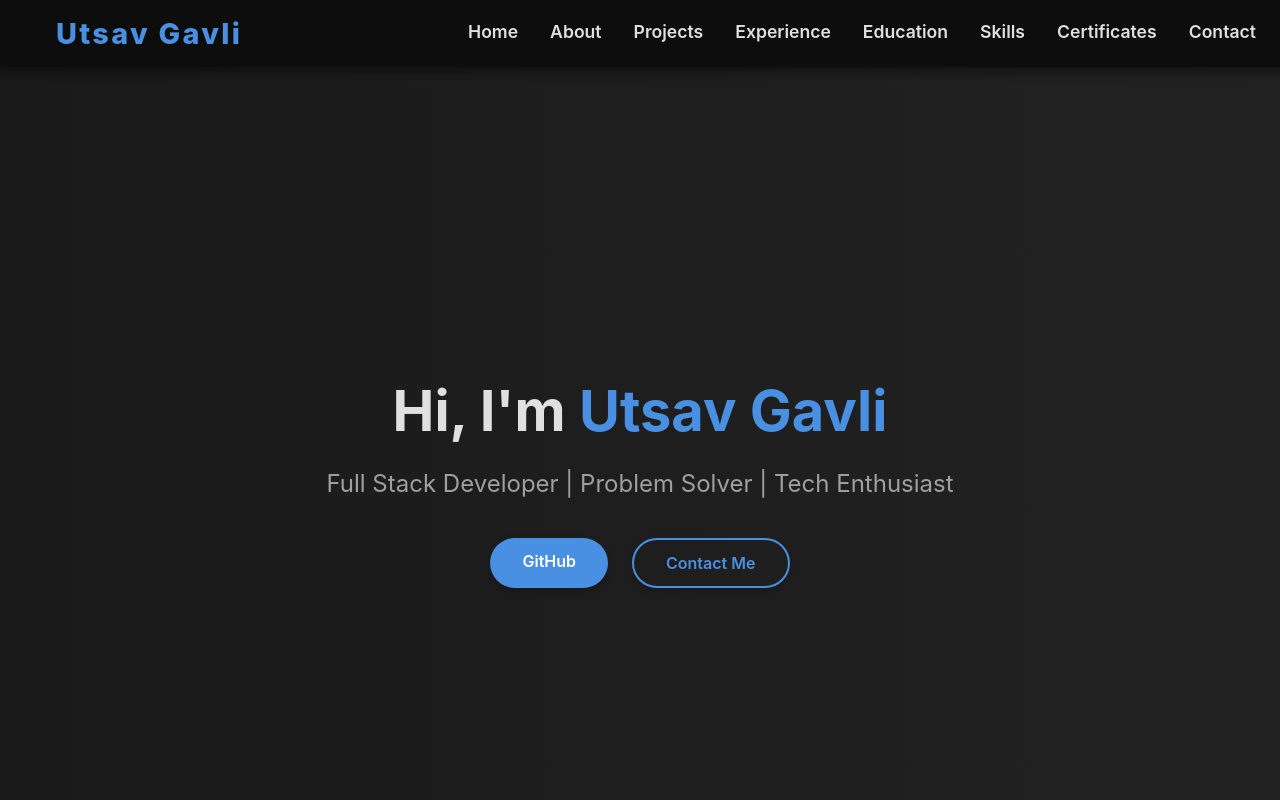
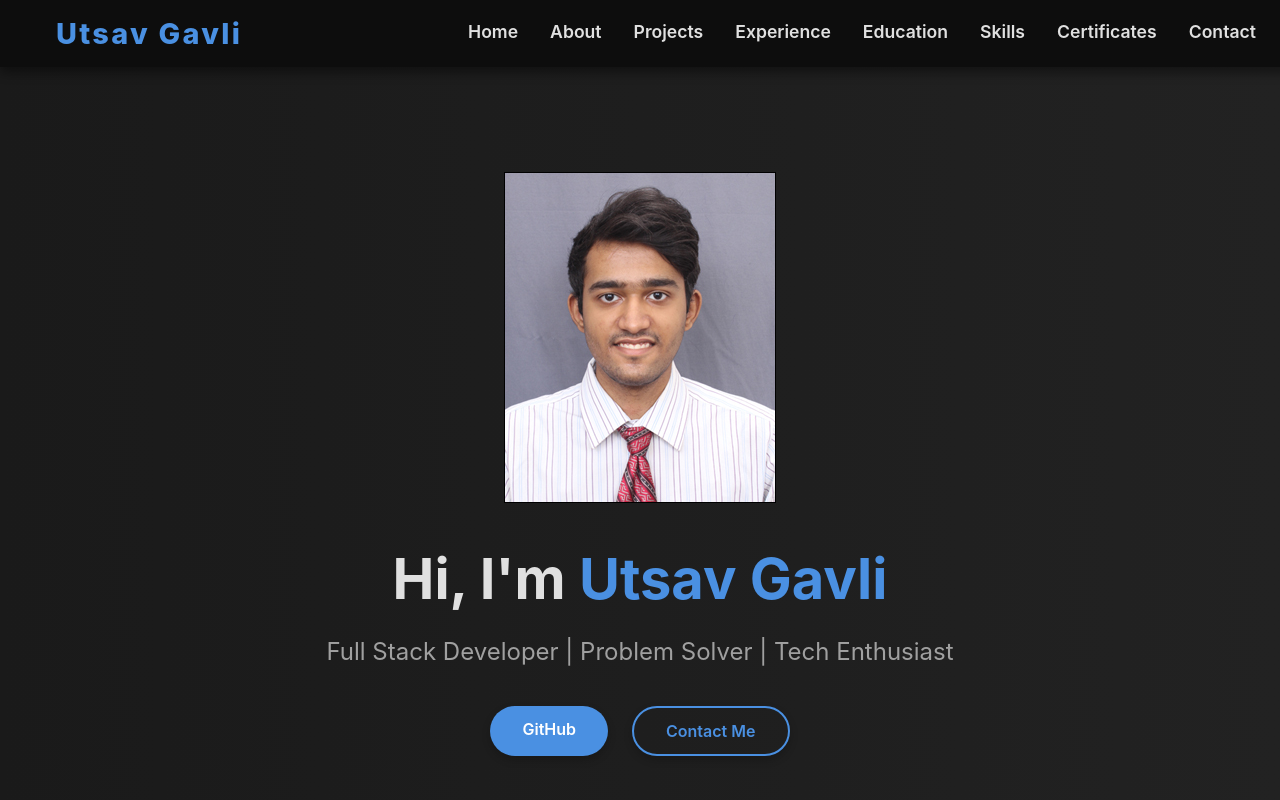
Before and after one commit to utsav145/Portfolio, a React (Create React App) app in the folder portfolio/: page / in a window 1280 px wide. Shown: the top 800 px of the page. Built offline with nearby package versions, Linux system fonts and the light colour scheme.

Commit message:
Update Hero.jsx

```diff
--- a/portfolio/src/components/Hero.jsx
+++ b/portfolio/src/components/Hero.jsx
@@ -6,6 +6,7 @@ const Hero = () => {
   return (
     <div id="home" className="hero">
       <div className="hero-content">
+        <img src="/images/utsav.jpg" alt="Utsav Gavli Profile" className="hero-profile-image" />
         <h1 className="hero-title">Hi, I'm <span>Utsav Gavli</span></h1>
         <p className="hero-subtitle">Full Stack Developer | Problem Solver | Tech Enthusiast</p>
         <div className="hero-buttons">
```
